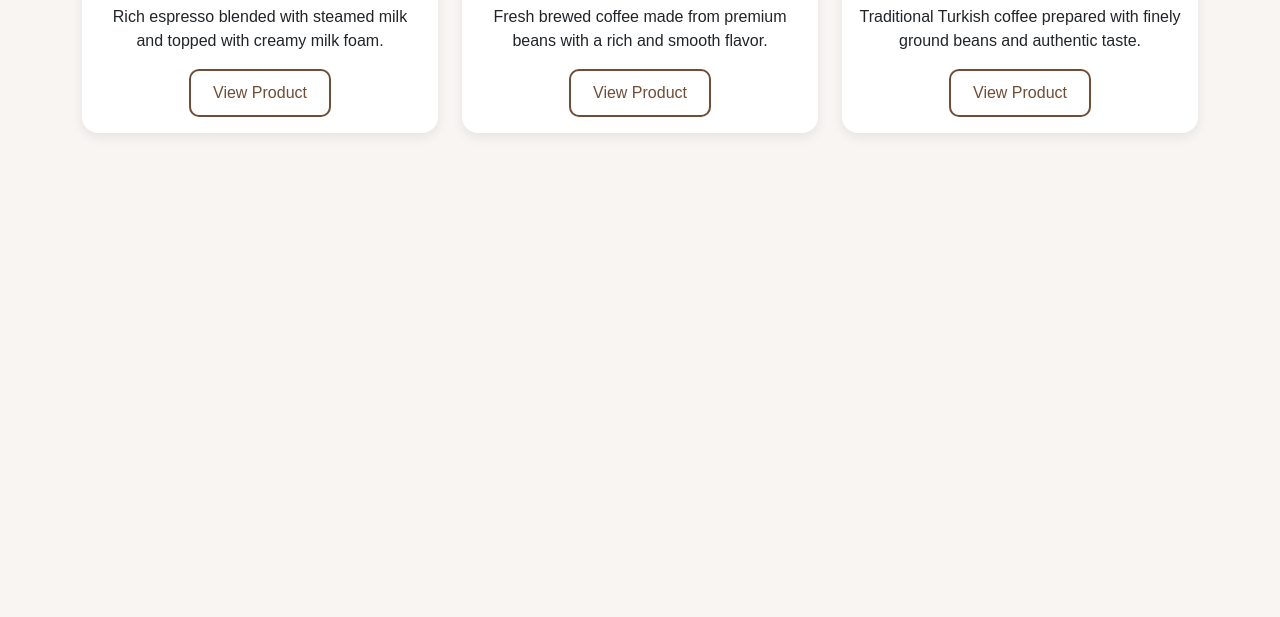
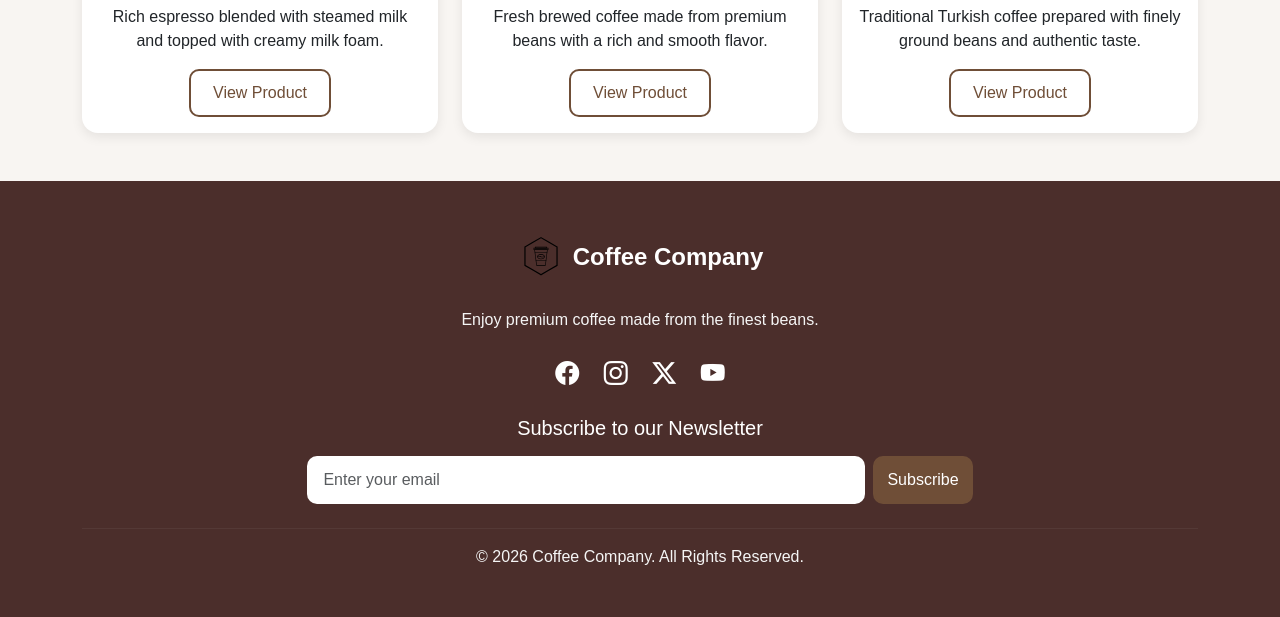
Before and after one commit to Ibrahim-Almahdy/BrewNest, a website built with Vite: page index.html in a window 1280 px wide. Shown: the part 1396-2013 px from the top of the page. Before the commit the page ends 1577 px from the top, so only its background shows below. Built offline with nearby package versions, Linux system fonts and the light colour scheme.

Commit message:
Complete homepage with footer

```diff
--- a/index.html
+++ b/index.html
@@ -317,7 +317,59 @@
         </div>
       </section>
     </main>
-    <footer></footer>
+
+    <!-- Footer -->
+    <footer class="footer py-5">
+      <div class="container">
+        <div class="text-center">
+          <a
+            class="navbar-brand d-inline-flex align-items-center fw-bold fs-4 text-decoration-none"
+            href="index.html"
+          >
+            <img
+              src="./src/assets/images/icons/logo.svg"
+              alt="Coffee Company Logo"
+              width="48"
+              height="48"
+              class="me-2 mt-2"
+            />
+            Coffee Company
+          </a>
+
+          <p class="mt-3 mb-4">
+            Enjoy premium coffee made from the finest beans.
+          </p>
+
+          <div class="social-icons mb-4">
+            <a href="#"><i class="bi bi-facebook"></i></a>
+            <a href="#"><i class="bi bi-instagram"></i></a>
+            <a href="#"><i class="bi bi-twitter-x"></i></a>
+            <a href="#"><i class="bi bi-youtube"></i></a>
+          </div>
+
+          <h5 class="mb-3">Subscribe to our Newsletter</h5>
+
+          <form
+            id="newsletterForm"
+            class="d-flex justify-content-center gap-2 mb-4"
+          >
+            <input
+              id="newsletterEmail"
+              type="email"
+              class="form-control w-50"
+              placeholder="Enter your email"
+              required
+            />
+
+            <button type="submit" class="btn product-btn">Subscribe</button>
+          </form>
+
+          <hr />
+
+          <p class="mb-0">© 2026 Coffee Company. All Rights Reserved.</p>
+        </div>
+      </div>
+    </footer>
 
     <script type="module" src="/src/main.js"></script>
   </body>
--- a/src/scss/_home.scss
+++ b/src/scss/_home.scss
@@ -15,7 +15,7 @@
       content: "";
       position: absolute;
       inset: 0;
-      background-color: rgba(0, 0, 0, 0.35);
+      background-color: $overlay;
       z-index: 1;
     }
   }
@@ -33,8 +33,8 @@
 .services {
   .card {
     border: 1px solid $border;
-    border-radius: 16px;
-    box-shadow: 0 4px 12px rgba(0, 0, 0, 0.05);
+    border-radius: $radius-lg;
+    box-shadow: 0 4px 12px $shadow-light;
     transition: $transition;
 
     i {
@@ -44,7 +44,7 @@
 
     .card-title {
       color: $text;
-      font-weight: 600;
+      font-weight: $fw-semibold;
       transition: $transition;
     }
 
@@ -56,7 +56,7 @@
     &:hover {
       transform: translateY(-8px);
       border-color: $primary;
-      box-shadow: 0 12px 30px rgba(111, 78, 55, 0.2);
+      box-shadow: 0 12px 30px $shadow-hover;
 
       i {
         transform: scale(1.15);
@@ -73,8 +73,8 @@
   .product-card {
     overflow: hidden;
     border: none;
-    border-radius: 16px;
-    box-shadow: 0 4px 12px rgba(0, 0, 0, 0.08);
+    border-radius: $radius-lg;
+    box-shadow: 0 4px 12px $shadow;
     transition: $transition;
 
     img {
@@ -106,6 +106,75 @@
 
   .product-btn {
     padding: 10px 22px;
-    border-radius: 10px;
+    border-radius: $radius-sm;
   }
 }
+
+.footer {
+  background-color: $primary-dark;
+  color: $white;
+  padding: 60px 0;
+
+  .navbar-brand {
+    color: $white;
+
+    &:hover {
+      color: $white;
+    }
+  }
+
+  p {
+    color: #f5f5f5;
+  }
+
+  h5 {
+    color: $white;
+  }
+
+  hr {
+    border-color: $footer-border;
+  }
+
+  .social-icons {
+    a {
+      color: $white;
+      font-size: 1.5rem;
+      margin: 0 10px;
+      transition: $transition;
+
+      &:hover {
+        color: $primary;
+        transform: translateY(-3px);
+      }
+    }
+  }
+
+  .form-control {
+    border-radius: $radius-sm;
+    border: none;
+    padding: 12px 16px;
+
+    &:focus {
+      box-shadow: 0 0 0 0.2rem $focus-shadow;
+    }
+  }
+
+  .btn {
+    background-color: $primary;
+    color: $white;
+    border: 2px solid $primary;
+    border-radius: $radius-sm;
+    transition: $transition;
+
+    &:hover {
+      background-color: transparent;
+      border-color: $white;
+      color: $white;
+    }
+  }
+
+  .copyright {
+    color: $footer-text;
+    font-size: 0.95rem;
+  }
+}
--- a/src/scss/_variables.scss
+++ b/src/scss/_variables.scss
@@ -1,14 +1,41 @@
+// Colors
 $primary: #6f4e37;
+$primary-dark: #4b2e2b;
+$primary-light: #a67c52;
+
 $secondary: #a67c52;
 $accent: #d4a373;
+
 $background: #f8f5f2;
+
 $text: #2b2b2b;
 $white: #ffffff;
 $gray: #666666;
+
 $border: #e8e2dc;
+$footer-text: #e8ddd7;
+$footer-border: rgba(255, 255, 255, 0.2);
 
+$overlay: rgba(0, 0, 0, 0.35);
+
+// Typography
 $font-family: "Cairo", sans-serif;
 
+$fw-normal: 400;
+$fw-medium: 500;
+$fw-semibold: 600;
+$fw-bold: 700;
+
+// Border Radius
+$radius-sm: 10px;
 $radius: 12px;
+$radius-lg: 16px;
 
-$transition: 0.6s ease;
+// Shadows
+$shadow: rgba(0, 0, 0, 0.08);
+$shadow-light: rgba(0, 0, 0, 0.05);
+$shadow-hover: rgba(111, 78, 55, 0.2);
+$focus-shadow: rgba(111, 78, 55, 0.3);
+
+// Animation
+$transition: all 0.6s ease;
```
